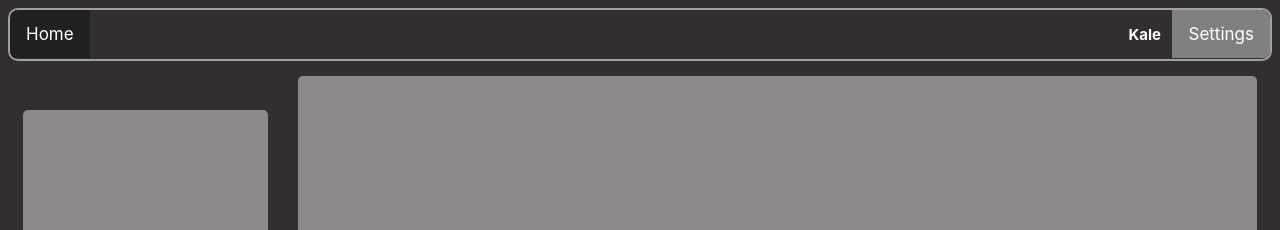
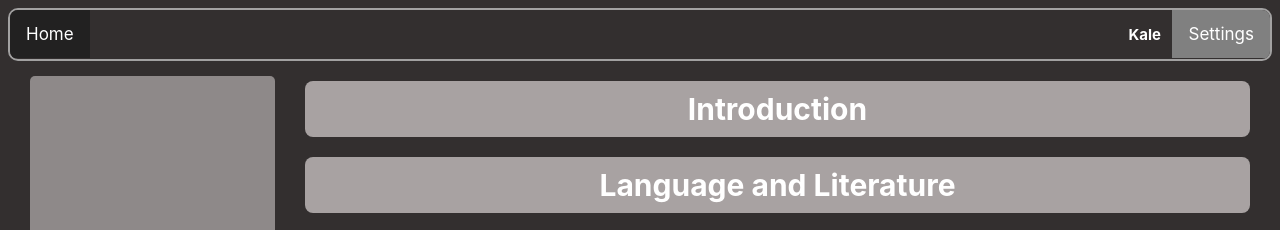
Before and after one commit to WasTaken-Au/Kale, a website: page src/pages/home.html in a window 1280 px wide. Shown: the top 230 px of the page. Drawn offline with Linux system fonts and the light colour scheme.

Commit message:
Update styles for widgets and buttons in global.css

```diff
--- a/src/pages/global.css
+++ b/src/pages/global.css
@@ -118,7 +118,6 @@ body {
 }
 
 .login-button {
-
   background-color: rgb(58, 57, 57);
   color: white;
   font-size: 20px;
@@ -143,22 +142,44 @@ body {
   margin: 15px;
   flex-direction: row;
   font-size: 30px;
-  padding: 200px;
   color: white;
+  height: 100%;
   background-color: #8e8989;
   border-radius: 5px;
   gap: 20px;
 }
 
 .widget .sidebar {
-  padding: 200px 100px;
+  padding: 320px 100px;
 }
 
 .widget .mainbar {
-  padding: 200px 250px;
+  display: flex;
+  flex-direction: column;
+  justify-content: flex-start;
+  background-color: rgb(51, 47, 47);
 }
 
-.widget .guide-chapter {
+.widget .mainbar .chapter {
+  font-family: 'Inter', sans-serif;
+  background-color: #a8a2a2;
   color: white;
-  background-color: #8e8989;
+  border: 0px;
+  font-weight: bold;
+  border-radius: 8px;
+  font-size: 30px;
+  cursor: pointer;
+  padding: 10px 250px;
 }
+
+.course-button {
+  font-family: 'Inter', sans-serif;
+  background-color: #a8a2a2;
+  color: white;
+  border: 0px;
+  font-weight: bold;
+  border-radius: 8px;
+  font-size: 30px;
+  cursor: pointer;
+  padding: 10px 250px;
+}
```
